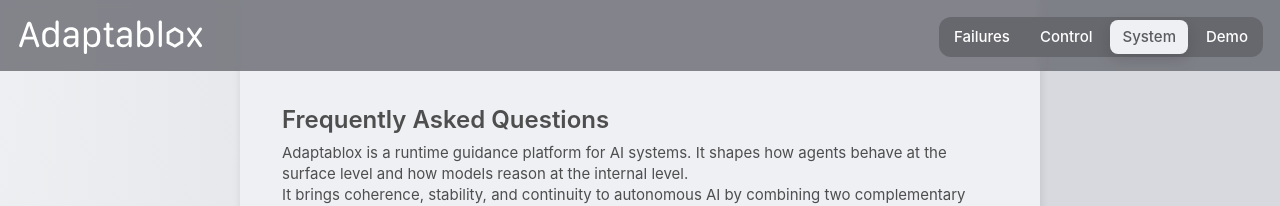
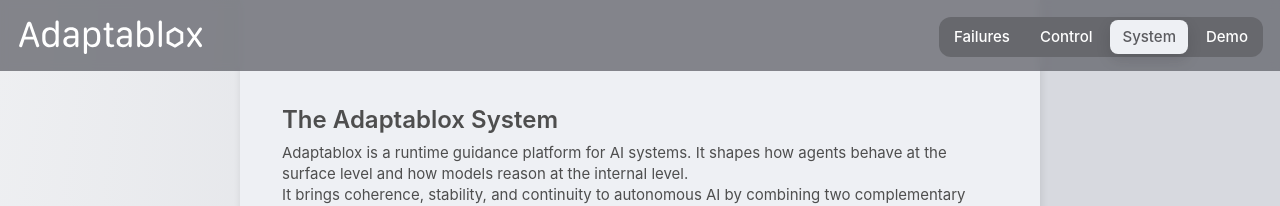
Before and after one commit to bartyeary/Adaptablox, a Next.js app: page / in a window 1280 px wide. Both pictures are taken after a click on the button "System". Shown: the top 206 px of the page. Built offline with nearby package versions, Linux system fonts and the light colour scheme.

Commit message:
the adaptablox system

```diff
--- a/components/AdaptabloxFAQs.tsx
+++ b/components/AdaptabloxFAQs.tsx
@@ -147,7 +147,7 @@
       >
         <div className="content-stretch flex flex-col gap-[12px] items-start pb-[12px] pt-[20px] px-[24px] relative shrink-0 w-full" data-node-id="1:201" style={{ marginTop: '71px' }}>
           <p className="font-sans font-[590] leading-[21px] relative shrink-0 text-[24px] text-[#4E4E4E] text-nowrap" data-node-id="27:627" style={{ fontVariationSettings: "'wdth' 100" }}>
-            Frequently Asked Questions
+            The Adaptablox System
           </p>
           <div className="font-sans font-normal leading-[0] min-w-full not-italic relative shrink-0 text-[#4e4e4e] text-[15px] w-[min-content]" data-node-id="1:203">
             <p className="leading-[21px] mb-0">Adaptablox is a runtime guidance platform for AI systems. It shapes how agents behave at the surface level and how models reason at the internal level.</p>
```
Also changed, not shown: 7 other files (tests, documents, lock files or other folders).
